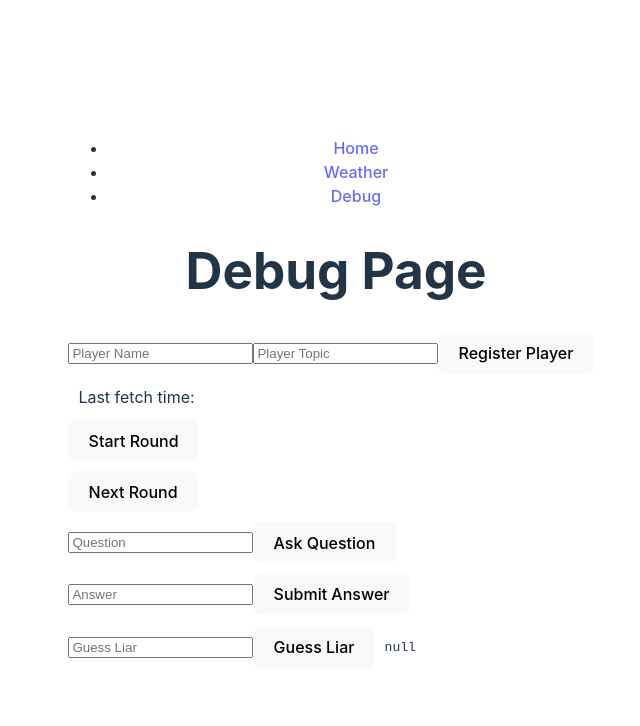
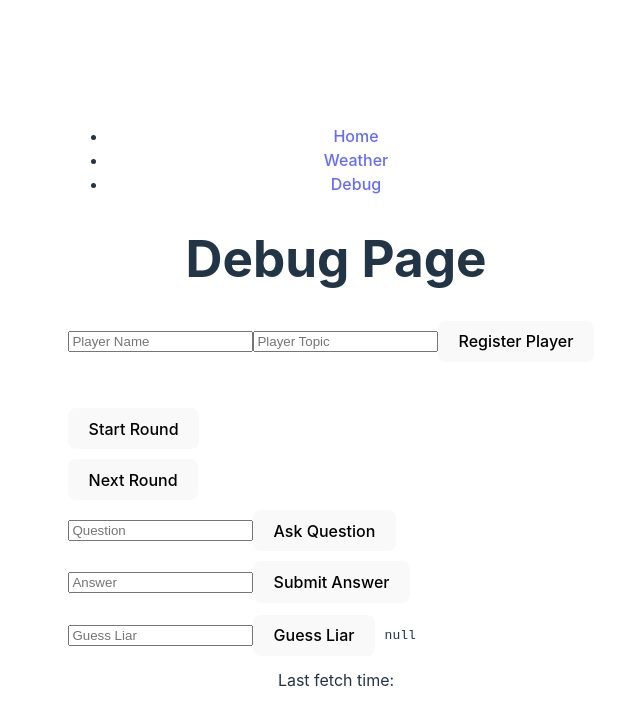
Before and after one commit to Freeesia/korenan, a React (Vite) app in the folder korenan.react.client/: page /debug in a window 1280 px wide. Shown: the top 726 px of the page, without its empty margins (304-944 px from the left). Built offline with nearby package versions, Linux system fonts and the light colour scheme; no server answers.

Commit message:
Reactと関連パッケージをバージョン19.0.0に更新し、デバッグページにシーンの自動フェッチ機能を追加。状態管理を簡素化し、最後のフェッチ時間を表示。

```diff
--- a/korenan.react.client/src/App.tsx
+++ b/korenan.react.client/src/App.tsx
@@ -1,11 +1,31 @@
 import { Routes, Route, NavLink } from "react-router-dom";
+import { createContext, useState, useEffect } from "react";
 import "./App.css";
 import Home from "./pages/Home";
 import Weather from "./pages/Weather";
 import Debug from "./pages/Debug";
+import { CurrentScene } from "./models";
+
+export const SceneContext = createContext<CurrentScene | undefined>(undefined);
 
 function App() {
+  const [scene, setScene] = useState<CurrentScene>();
+  const [lastFetchTime, setLastFetchTime] = useState<Date>();
+
+  const fetchScene = async () => {
+    const response = await fetch("/api/scene");
+    const data = await response.json();
+    setScene(data);
+    setLastFetchTime(new Date());
+  };
+
+  useEffect(() => {
+    const interval = setInterval(fetchScene, 1000);
+    return () => clearInterval(interval);
+  }, []);
+
   return (
+    <SceneContext value={scene}>
       <div>
         <nav>
           <ul>
@@ -25,7 +45,11 @@ function App() {
           <Route path="/weather" element={<Weather />} />
           <Route path="/debug" element={<Debug />} />
         </Routes>
+        <footer>
+          <div>Last fetch time: {lastFetchTime?.toLocaleTimeString()}</div>
+        </footer>
       </div>
+    </SceneContext>
   );
 }
 
--- a/korenan.react.client/src/pages/Debug.tsx
+++ b/korenan.react.client/src/pages/Debug.tsx
@@ -1,14 +1,14 @@
-import { useState, useEffect } from "react";
+import { useContext, useState } from "react";
 import "./Debug.css";
-import { AnswerResponse, GameScene, Player, QuestionResponse } from "../models";
+import { AnswerResponse, Player, QuestionResponse } from "../models";
+import { SceneContext } from "../App";
 
 function Debug() {
+  const scene = useContext(SceneContext);
   const [registResponse, setRegistResponse] = useState<Player>();
-  const [scene, setScene] = useState<GameScene>();
   const [questionResponse, setQuestionResponse] = useState<QuestionResponse>();
   const [answerResponse, setAnswerResponse] = useState<AnswerResponse>();
   const [guessResponse, setGuessResponse] = useState(null);
-  const [lastFetchTime, setLastFetchTime] = useState<Date>();
 
   const [playerName, setPlayerName] = useState("");
   const [playerTopic, setPlayerTopic] = useState("");
@@ -26,13 +26,6 @@ function Debug() {
     });
     const data = await response.json();
     setRegistResponse(data);
-  };
-
-  const fetchScene = async () => {
-    const response = await fetch("/api/scene");
-    const data = await response.json();
-    setScene(data);
-    setLastFetchTime(new Date());
   };
 
   const startRound = async () => {
@@ -79,11 +72,6 @@ function Debug() {
     setGuessResponse(data);
   };
 
-  useEffect(() => {
-    const interval = setInterval(fetchScene, 1000);
-    return () => clearInterval(interval);
-  }, []);
-
   return (
     <div>
       <h1>Debug Page</h1>
@@ -105,7 +93,6 @@ function Debug() {
       </div>
       <div className="api-section">
         <pre>{JSON.stringify(scene, null, 2)}</pre>
-        <div>Last fetch time: {lastFetchTime?.toLocaleTimeString()}</div>
       </div>
       <div className="api-section">
         <button onClick={startRound}>Start Round</button>
```
Also changed, not shown: korenan.react.client/package.json (+8 -8 lines), 1 other file (tests, documents, lock files or other folders). Lines whose indentation alone changed are shown as unchanged.
